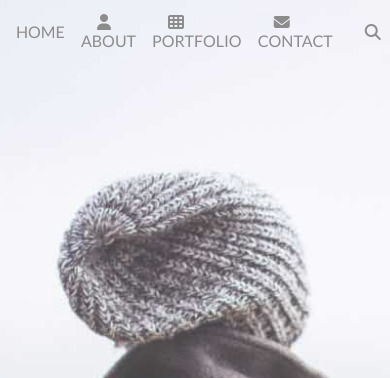
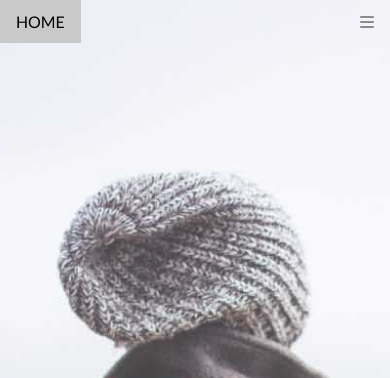
Before and after one commit to rahat-ah/my-third-cloned-webpage, a plain HTML site: page index.html in a window 390 px wide. Shown: the top 378 px of the page. Drawn offline with Linux system fonts and the light colour scheme; a web font is replaced by a local one.

Commit message:
mobile view media and fix search icon color isue

```diff
--- a/css/media.css
+++ b/css/media.css
@@ -0,0 +1,21 @@
+@media (max-width: 584px) {
+    header nav ul li:not(.home){
+        display: none;
+    }
+    .ham-menu{
+        display: block !important;
+        color: rgb(141, 140, 140);
+        width: 100%;
+    }
+    .search-icon{
+        display: none;
+
+    }
+    .nav-top-container{
+        padding: 0;
+    }
+    .nav-container{
+        padding: 0;
+    }
+
+}
--- a/css/style.css
+++ b/css/style.css
@@ -45,7 +45,7 @@
     align-items: center;
     justify-content: space-between;
 }
-.nav-container nav {
+ nav {
     display: flex;
     align-items: center;
     justify-content: space-between;
@@ -57,7 +57,7 @@
     justify-content: space-between;
 }
 .nav-top-container nav ul li a{
-    color: rgb(141, 140, 140);
+    color: #636363;
     padding: 12px 16px;
     text-transform: uppercase;
     font-size: 1rem;
@@ -70,11 +70,7 @@
     font-size: 1rem;
     height: 100%;
 }
-.nav-top-container nav ul li a:hover{
-    background-color: rgb(201, 201, 201);
-    color: black;
-}
-.nav-container nav ul li a:hover{
+header nav ul li a:hover{
     background-color: rgb(201, 201, 201);
     color: black;
 }
@@ -90,7 +86,7 @@
 }
 .search-icon-box a:hover{
     background-color: rgb(255, 73, 73);
-    color: white;
+    color: white !important;
 }
 
 /* Header styles */
--- a/index.html
+++ b/index.html
@@ -21,13 +21,14 @@
     <header>
         <nav>
             <ul>
-                <li><a href="#">Home</a></li>
+                <li class="home"><a href="#">Home</a></li>
                 <li><a href="#"><i class="fa-solid fa-user"></i>About</a></li>
                 <li><a href="#"><i class="fa fa-th" aria-hidden="true"></i>portfolio</a></li>
                 <li><a href="#"><i class="fa-solid fa-envelope"></i>Contact</a></li>
             </ul>
             <div class="search-icon-box">
-                <a href="#"><i class="fa-solid fa-magnifying-glass"></i></a>
+                <a href="#" class="search-icon"><i class="fa-solid fa-magnifying-glass"></i></a>
+                <a href="#" class="ham-menu" style="display: none;"><i class="fa-solid fa-bars"></i></a>
             </div>
         </nav>
     </header>
--- a/script/script.js
+++ b/script/script.js
@@ -1,21 +1,26 @@
 let navbar=document.querySelector('header');
+const searchIcon = document.querySelector('.search-icon-box a');
 
 if (window.scrollY===0){
     navbar.classList.remove('nav-container');
     navbar.classList.add('nav-top-container');
+    searchIcon.style.color = '#636363';
 }
 else{
     navbar.classList.remove('nav-top-container');
     navbar.classList.add('nav-container');
+    searchIcon.style.color = 'black';
 }
 
 window.addEventListener('scroll',function() {
     if (window.scrollY===0){
         navbar.classList.remove('nav-container');
         navbar.classList.add('nav-top-container');
+        searchIcon.style.color = '#636363';
     }
     else{
         navbar.classList.remove('nav-top-container');
         navbar.classList.add('nav-container');
+        searchIcon.style.color = 'black';
     }
 })
```
